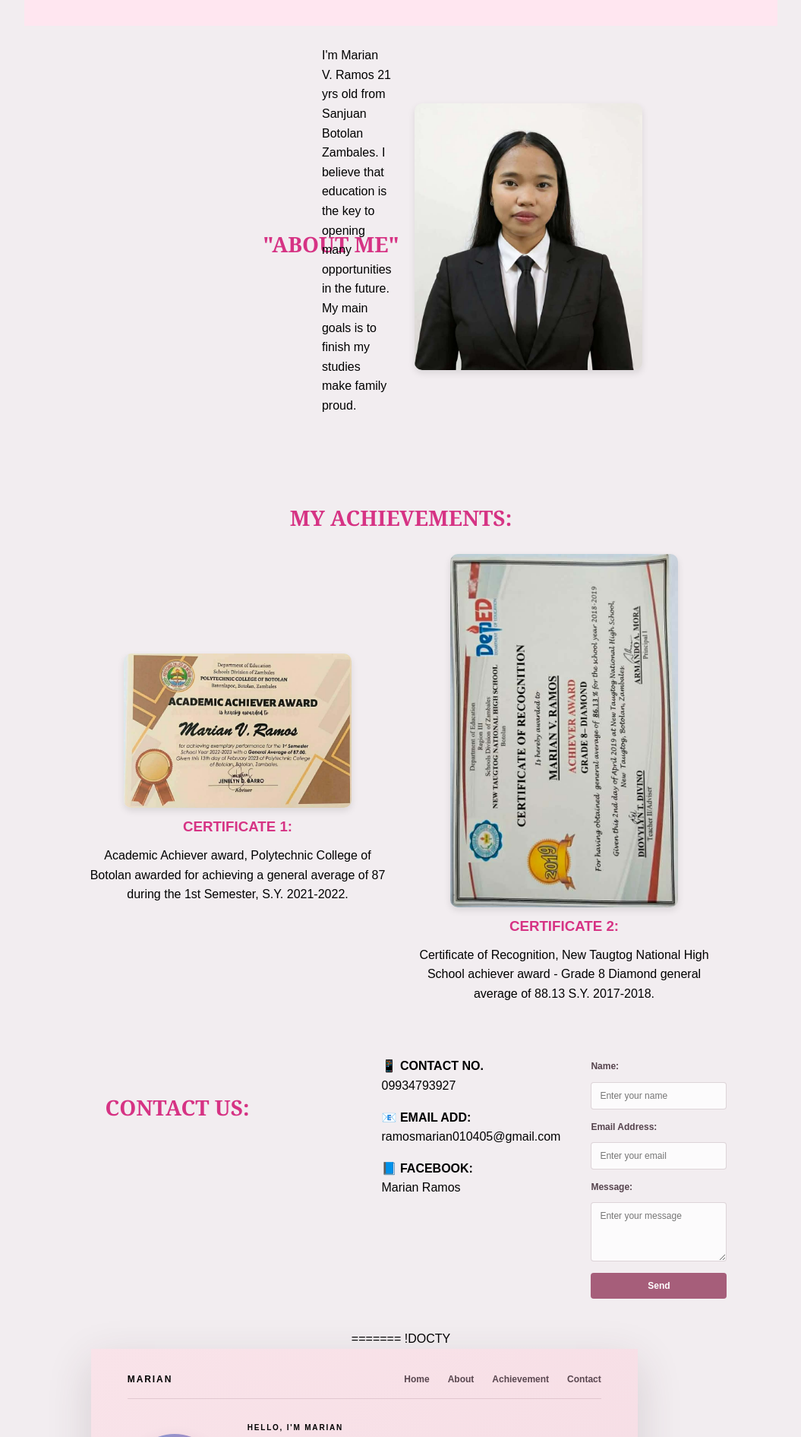
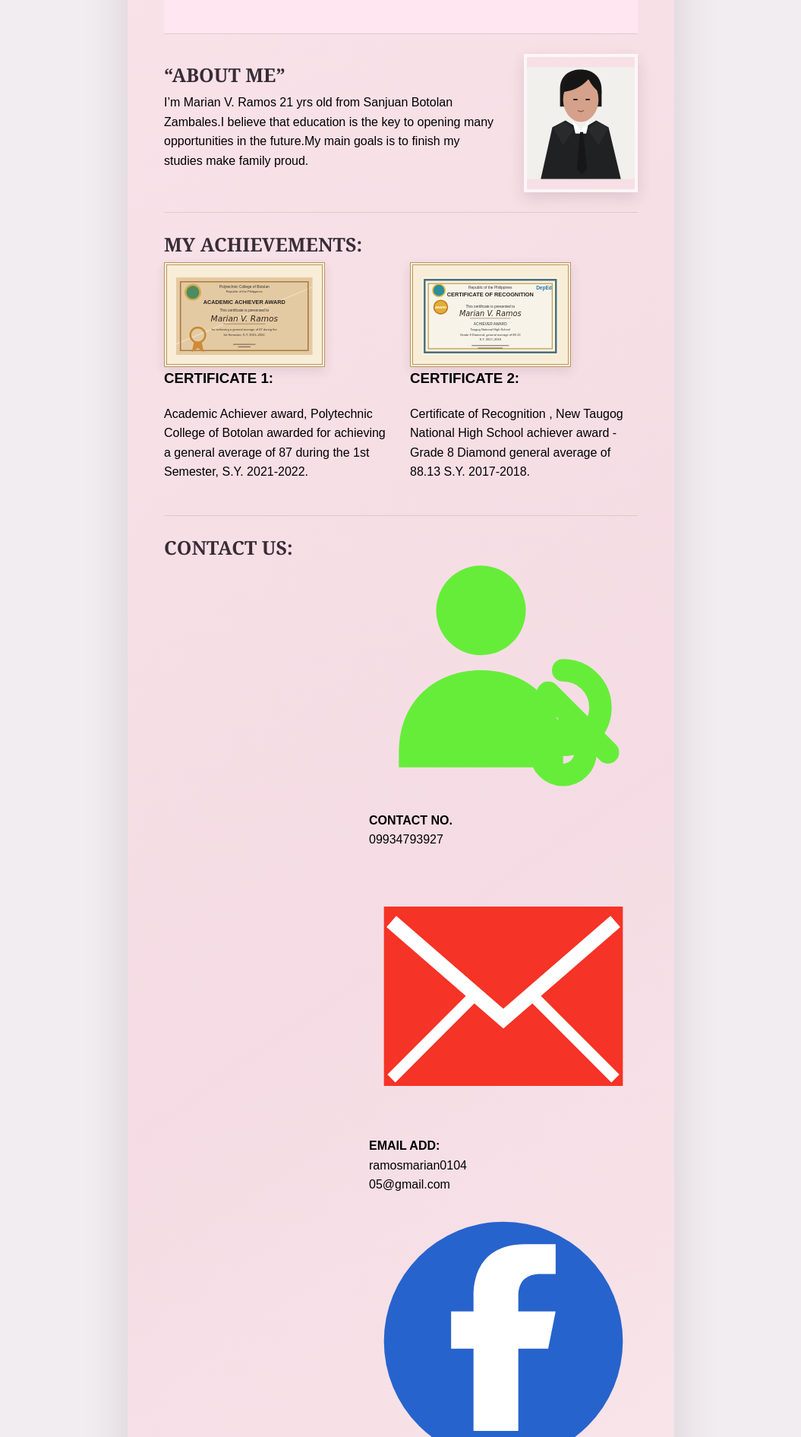
Before and after one commit to MaryanaYana/MarianRamos_CC211, a plain HTML site: page index.html in a window 1280 px wide. Shown: the part 397-2288 px from the top of the page at 76% size, without its empty margins (112-1167 px from the left). Drawn offline with Linux system fonts and the light colour scheme.

Commit message:
Update index.html

```diff
--- a/index.html
+++ b/index.html
@@ -1,97 +1,14 @@
-<<<<<<< HEAD
 <!DOCTYPE html>
 <html lang="en">
   <head>
-    <meta charset="UTF-8">
-    <meta name="viewport" content="width=device-width, initial-scale=1.0">
-    <title>Marian V. Ramos - Portfolio</title>
-    <link rel="stylesheet" href="styles.css">
+    <meta charset="UTF-8" />
+    <meta name="viewport" content="width=device-width, initial-scale=1.0" />
+    <title>Marian Ramos | Personal Website</title>
+    <link rel="stylesheet" href="styles.css" />
   </head>
   <body>
-    <header>
-        <nav class="navbar">
-            <h2 class="logo">MARIAN</h2>
-            <div class="menu-toggle" id="menu-toggle">☰</div>
-            <ul class="nav-links" id="nav-links">
-                <li><a href="#home">Home</a></li>
-                <li><a href="#about">About</a></li>
-                <li><a href="#achievement">Achievement</a></li>
-                <li><a href="#contact">Contact</a></li>
-            </ul>
-        </nav>
-    </header>
-
-    <section id="home" class="hero">
-        <div class="circle-logo">LM</div>
-        <div class="hero-text">
-            <h1>"Welcome to my Personal Website"</h1>
-            <p>Hello! I'm a student from Polytechnic College of Botolan.
-            I believe in hardwork, continuous learning.</p>
-        </div>
-    </section>
-
-    <section id="about" class="about">
-        <h2 class="section-title">"ABOUT ME"</h2>
-        <div class="about-container">
-            <p>I'm Marian V. Ramos 21 yrs old from Sanjuan Botolan Zambales.
-            I believe that education is the key to opening many opportunities in the future.
-            My main goals is to finish my studies make family proud.</p>
-            <img src="profile.jpg" alt="Marian Photo">
-        </div>
-    </section>
-
-    <section id="achievement" class="achievements">
-        <h2 class="section-title">MY ACHIEVEMENTS:</h2>
-        <div class="cert-container">
-            <div class="cert">
-                <img src="cert1.jpg" alt="Cert 1">
-                <h3>CERTIFICATE 1:</h3>
-                <p>Academic Achiever award, Polytechnic College of Botolan awarded for achieving a general average of 87 during the 1st Semester, S.Y. 2021-2022.</p>
-            </div>
-            <div class="cert">
-                <img src="cert2.jpg" alt="Cert 2">
-                <h3>CERTIFICATE 2:</h3>
-                <p>Certificate of Recognition, New Taugtog National High School achiever award - Grade 8 Diamond general average of 88.13 S.Y. 2017-2018.</p>
-            </div>
-        </div>
-    </section>
-
-    <section id="contact" class="contact">
-        <h2 class="section-title">CONTACT US:</h2>
-        <div class="contact-container">
-            <div class="contact-info">
-                <p>📱 <b>CONTACT NO.</b><br>09934793927</p>
-                <p>📧 <b>EMAIL ADD:</b><br>ramosmarian010405@gmail.com</p>
-                <p>📘 <b>FACEBOOK:</b><br>Marian Ramos</p>
-            </div>
-            <form class="contact-form">
-                <label>Name:</label>
-                <input type="text" placeholder="Enter your name" required>
-                <label>Email Address:</label>
-                <input type="email" placeholder="Enter your email" required>
-                <label>Message:</label>
-                <textarea placeholder="Enter your message" rows="4" required></textarea>
-                <button type="submit">Send</button>
-            </form>
-        </div>
-    </section>
-
-    <script src="script.js"></script>
-</body>
-</html>
-=======
-!DOCTY<PE html>
-<html lang="en">
-<head>
-  <meta charset="UTF-8">
-  <meta name="viewport" content="width=device-width, initial-scale=1.0">
-  <title>Marian Ramos | Personal Website</title>
-  <link rel="stylesheet" href="styles.css">
-</head>
-<body>
-  <main class="portfolio" aria-label="Marian Ramos personal website">
+    <main class="portfolio">
       <header class="site-header">
-      <a class="brand" href="#home">MARIAN</a>
         <nav aria-label="Main navigation">
           <a href="#home">Home</a>
           <a href="#about">About</a>
@@ -100,90 +17,123 @@
         </nav>
       </header>
 
-    <section class="welcome" id="home">
-      <div class="monogram" aria-label="Marian's monogram">MR</div>
+      <section class="hero" id="home" aria-label="Welcome">
+        <svg class="brand-art" viewBox="0 0 140 140" role="img" aria-label="Marian Ramos monogram">
+          <defs>
+            <linearGradient id="brandGradient" x1="0" y1="0" x2="1" y2="1">
+              <stop offset="0" stop-color="#5275ff" />
+              <stop offset="1" stop-color="#df4fcb" />
+            </linearGradient>
+          </defs>
+          <circle cx="70" cy="70" r="70" fill="url(#brandGradient)" />
+          <circle cx="70" cy="70" r="47" fill="none" stroke="#29204c" stroke-width=".8" />
+          <path d="M23 43c16 5 8 24 2 34m89-22c-14 2-17 18-10 27M28 95c8-7 8-17 1-23m72 42c-3-12 2-20 12-24" fill="none" stroke="#28204b" stroke-width="1" />
+          <path d="M24 37c7 3 11 8 12 16-7-2-12-7-12-16zm90 77c-8-1-14-4-17-11 8 0 14 4 17 11z" fill="#f28bd9" />
+          <text x="38" y="96" fill="#171024" font-family="cursive" font-size="61" font-style="italic">M</text>
+          <path d="M57 38c-7 18-12 45-19 68m20-67c-2 29-3 48-5 66" fill="none" stroke="#171024" stroke-width="2" />
+          <circle cx="27" cy="44" r="2" fill="#f6a4dc" />
+          <circle cx="111" cy="106" r="2.5" fill="#f6a4dc" />
+        </svg>
         <div class="welcome-copy">
-        <p class="eyebrow">HELLO, I'M MARIAN</p>
-        <h1>Welcome to my<br>Personal Website!</h1>
-        <p>A little space to share my journey, interests, and achievements.</p>
+          <h1>“ Welcome to my Personal Website”</h1>
+          <p>Hello! I’m&nbsp; a student from Polytechnic College of Botolan.<br />I believe in hardwork,continuous learning.</p>
         </div>
       </section>
 
       <section class="about section" id="about">
-      <div class="section-copy">
-        <p class="eyebrow">GET TO KNOW ME</p>
-        <h2>About me</h2>
-        <p>I'm Marian V. Ramos, 21 years old, and a student from Polytechnic University of the Philippines. I enjoy learning new things, creating, and growing through every experience.</p>
+        <div class="about-copy">
+          <h2>“ABOUT ME”</h2>
+          <p>I’m Marian V. Ramos 21 yrs old from Sanjuan Botolan Zambales.I believe that education is the key to opening many opportunities in the future.My main goals is to finish my studies make family proud.</p>
         </div>
-      <div class="portrait" role="img" aria-label="Illustrated portrait of Marian">
-        <svg viewBox="0 0 140 170" xmlns="http://www.w3.org/2000/svg" aria-hidden="true">
-          <rect width="140" height="170" fill="#f2d8dc"/>
-          <path d="M28 170c3-34 16-52 42-52s39 18 42 52" fill="#24354a"/>
-          <path d="M54 113h32v28H54z" fill="#e8b69f"/>
-          <ellipse cx="70" cy="65" rx="29" ry="37" fill="#e7b99f"/>
-          <path d="M40 65c-2-29 12-48 32-48 22 0 33 17 29 48l-7-17c-14 4-30 1-43-8-1 12-4 20-11 25z" fill="#26232a"/>
-          <path d="M57 75c3 2 6 2 9 0m9 0c3 2 6 2 9 0" fill="none" stroke="#754d45" stroke-width="2" stroke-linecap="round"/>
-          <path d="M63 93c5 4 10 4 15 0" fill="none" stroke="#a45f61" stroke-width="2" stroke-linecap="round"/>
-          <path d="M52 127l18 18 18-18" fill="#fff"/>
-          <path d="M63 145l7-8 7 8-7 18z" fill="#d4a94f"/>
+        <svg class="portrait" viewBox="0 0 140 145" role="img" aria-label="Illustration of Marian in a black suit">
+          <rect width="140" height="145" fill="#f1f0ed" />
+          <path d="M43 28c0-16 11-25 27-25s27 10 27 26v22H43z" fill="#181819" />
+          <ellipse cx="70" cy="42" rx="23" ry="29" fill="#d5a18a" />
+          <path d="M47 36c1-21 10-31 26-31 13 0 23 10 24 29-8-4-14-12-17-19-8 10-20 16-33 17z" fill="#151515" />
+          <path d="M61 42h4m12 0h4" stroke="#28201e" stroke-width="2" stroke-linecap="round" />
+          <path d="M66 56q4 3 8 0" fill="none" stroke="#9a554e" stroke-width="1.5" />
+          <path d="M50 69l20 12 20-12 16 9 16 67H18l15-67z" fill="#202123" />
+          <path d="M59 69l11 12 11-12-4 17H63z" fill="#fff" />
+          <path d="M69 84h4l5 48-7 7-6-7z" fill="#171719" />
+          <path d="M49 70l-15 9 13 22 14-20zm42 0 15 9-13 22-14-20z" fill="#292a2c" />
         </svg>
-      </div>
       </section>
 
       <section class="achievements section" id="achievements">
-      <div class="section-heading">
-        <p class="eyebrow">MILESTONES</p>
-        <h2>My Achievements</h2>
-      </div>
+        <h2>MY ACHIEVEMENTS:</h2>
         <div class="certificate-grid">
-        <article class="achievement-card">
-          <div class="certificate certificate-one" aria-label="Certificate of participation illustration">
-            <span class="seal">✦</span>
-            <small>POLYTECHNIC UNIVERSITY</small>
-            <strong>Certificate</strong>
-            <span class="certificate-line"></span>
-            <span class="certificate-line short"></span>
-            <span class="signature">Marian Ramos</span>
-          </div>
-          <h3>Certificate 1</h3>
-          <p>Recognized for participation and dedication.</p>
+          <article class="certificate-item">
+            <svg class="certificate certificate-gold" viewBox="0 0 220 125" role="img" aria-label="Academic achiever award certificate">
+              <rect width="220" height="125" fill="#f8e8ce" />
+              <path d="M0 0h220v16L0 108zm0 125h220V15L0 107z" fill="#bd9254" opacity=".35" />
+              <path d="M7 7h206v111H7z" fill="none" stroke="#a77d42" stroke-width="2" />
+              <circle cx="27" cy="24" r="12" fill="#4f8b60" stroke="#d3ac50" stroke-width="3" />
+              <text x="110" y="17" text-anchor="middle" font-size="6" font-family="Arial" fill="#333">Polytechnic College of Botolan</text>
+              <text x="110" y="25" text-anchor="middle" font-size="5" font-family="Arial" fill="#333">Republic of the Philippines</text>
+              <text x="110" y="43" text-anchor="middle" font-size="9" font-weight="bold" font-family="Arial" fill="#29231d">ACADEMIC ACHIEVER AWARD</text>
+              <text x="110" y="55" text-anchor="middle" font-size="6" font-family="Arial" fill="#333">This certificate is presented to</text>
+              <text x="110" y="71" text-anchor="middle" font-size="13" font-style="italic" font-family="cursive" fill="#342820">Marian V. Ramos</text>
+              <path d="M76 75h68" stroke="#745a3c" stroke-width=".7" />
+              <text x="110" y="86" text-anchor="middle" font-size="5" font-family="Arial" fill="#333">for achieving a general average of 87 during the</text>
+              <text x="110" y="94" text-anchor="middle" font-size="5" font-family="Arial" fill="#333">1st Semester, S.Y. 2021–2022.</text>
+              <circle cx="35" cy="93" r="12" fill="none" stroke="#c28b34" stroke-width="3" />
+              <path d="M29 104l-4 17 10-7 10 7-4-17" fill="#cf8b36" />
+              <path d="M92 108h36m-28 4h20" stroke="#514738" stroke-width="1" />
+            </svg>
+            <h3>CERTIFICATE 1:</h3>
+            <p>Academic Achiever award, Polytechnic College of Botolan awarded for achieving a general average of 87 during the 1st Semester, S.Y. 2021-2022.</p>
           </article>
-        <article class="achievement-card">
-          <div class="certificate certificate-two" aria-label="Certificate of achievement illustration">
-            <span class="seal">✧</span>
-            <small>AWARD OF EXCELLENCE</small>
-            <strong>Achievement</strong>
-            <span class="certificate-line"></span>
-            <span class="certificate-line short"></span>
-            <span class="signature">M. V. Ramos</span>
-          </div>
-          <h3>Certificate 2</h3>
-          <p>A proud moment in my learning journey.</p>
+          <article class="certificate-item">
+            <svg class="certificate certificate-blue" viewBox="0 0 220 125" role="img" aria-label="Certificate of recognition">
+              <rect width="220" height="125" fill="#f7f3e9" />
+              <path d="M4 4h212v117H4z" fill="none" stroke="#4c6e75" stroke-width="3" />
+              <path d="M10 10h200v105H10z" fill="none" stroke="#c39b3d" stroke-width="1.5" />
+              <circle cx="27" cy="21" r="10" fill="#2b8e9b" stroke="#e6bd45" stroke-width="2" />
+              <text x="184" y="20" font-size="8" font-weight="bold" font-family="Arial" fill="#2775a9">DepEd</text>
+              <text x="110" y="18" text-anchor="middle" font-size="6" font-family="Arial" fill="#333">Republic of the Philippines</text>
+              <text x="110" y="31" text-anchor="middle" font-size="9" font-weight="bold" font-family="Arial" fill="#29231d">CERTIFICATE OF RECOGNITION</text>
+              <circle cx="30" cy="48" r="11" fill="#e2ae32" stroke="#c67b27" stroke-width="2" />
+              <text x="30" y="50" text-anchor="middle" font-size="5" font-weight="bold" font-family="Arial" fill="#fff">AWARD</text>
+              <text x="110" y="49" text-anchor="middle" font-size="6" font-family="Arial" fill="#333">This certificate is presented to</text>
+              <text x="110" y="63" text-anchor="middle" font-size="12" font-style="italic" font-family="cursive" fill="#342820">Marian V. Ramos</text>
+              <path d="M77 66h66" stroke="#745a3c" stroke-width=".7" />
+              <text x="110" y="77" text-anchor="middle" font-size="6" font-family="Arial" fill="#333">ACHIEVER AWARD</text>
+              <text x="110" y="86" text-anchor="middle" font-size="5" font-family="Arial" fill="#333">Taugog National High School</text>
+              <text x="110" y="94" text-anchor="middle" font-size="5" font-family="Arial" fill="#333">Grade 8 Diamond, general average of 88.13</text>
+              <text x="110" y="102" text-anchor="middle" font-size="5" font-family="Arial" fill="#333">S.Y. 2017–2018</text>
+              <path d="M80 110h60m-50 4h40" stroke="#514738" stroke-width="1" />
+            </svg>
+            <h3>CERTIFICATE 2:</h3>
+            <p>Certificate of Recognition , New Taugog National High School achiever award - Grade 8 Diamond general average of 88.13 S.Y. 2017-2018.</p>
           </article>
         </div>
       </section>
 
       <section class="contact section" id="contact">
-      <div class="contact-intro">
-        <p class="eyebrow">LET'S CONNECT</p>
-        <h2>Contact me</h2>
-        <p>Have a question or want to say hello? Send me a message.</p>
+        <h2>CONTACT US:</h2>
+        <div class="contact-content">
+          <div class="contact-details">
+            <div class="contact-item">
+              <svg viewBox="0 0 36 36" aria-hidden="true"><circle cx="15" cy="10" r="6" fill="#66ed39"/><path d="M4 29c0-7 5-11 11-11s11 4 11 11v2H4z" fill="#66ed39"/><path d="M24 21l8 8m-6-11a5 5 0 1 1-5 5m5 9a3 3 0 1 0 0-6 3 3 0 0 0 0 6z" fill="none" stroke="#66ed39" stroke-width="3" stroke-linecap="round"/></svg>
+              <p><strong>CONTACT NO.</strong><br />09934793927</p>
             </div>
-      <form id="contact-form">
-        <label for="name">Name</label>
-        <input id="name" name="name" type="text" placeholder="Your name" required>
-        <label for="email">Email Address</label>
-        <input id="email" name="email" type="email" placeholder="you@example.com" required>
-        <label for="message">Message</label>
-        <textarea id="message" name="message" rows="3" placeholder="Write your message..." required></textarea>
-        <button type="submit">Send message <span aria-hidden="true">→</span></button>
-        <p class="form-status" id="form-status" aria-live="polite"></p>
+            <div class="contact-item">
+              <svg viewBox="0 0 36 36" aria-hidden="true"><path d="M2 6h32v24H2z" fill="#f53326"/><path d="M3 8l15 13L33 8" fill="none" stroke="#fff" stroke-width="2"/><path d="M3 29l11-11m19 11L22 18" stroke="#fff" stroke-width="1.5"/></svg>
+              <p><strong>EMAIL ADD:</strong><br />ramosmarian0104<br />05@gmail.com</p>
+            </div>
+            <div class="contact-item">
+              <svg viewBox="0 0 36 36" aria-hidden="true"><circle cx="18" cy="18" r="16" fill="#2763cc"/><path d="M20 30V19h4l1-5h-5v-2c0-2 1-3 3-3h2V5h-4c-5 0-7 3-7 7v2h-3v5h3v11z" fill="#fff"/></svg>
+              <p><strong>FACEBOOK:</strong><br />Marian Ramos</p>
+            </div>
+          </div>
+          <form class="contact-form">
+            <label><span class="sr-only">Name</span><input type="text" placeholder="Name:" /></label>
+            <label><span class="sr-only">Email Address</span><input type="email" placeholder="Email Address:" /></label>
+            <label><span class="sr-only">Message</span><textarea placeholder="Message:"></textarea></label>
+            <button type="button">Send</button>
           </form>
+        </div>
       </section>
-
-    <footer>MADE WITH CARE <span>•</span> MARIAN V. RAMOS</footer>
     </main>
-  <script src="script.js"></script>
   </body>
 </html>
->>>>>>> 803e0eafbd1ccc9bba3fa650a7ad76cd1a06cbe7
```
Lines whose indentation alone changed are shown as unchanged.
